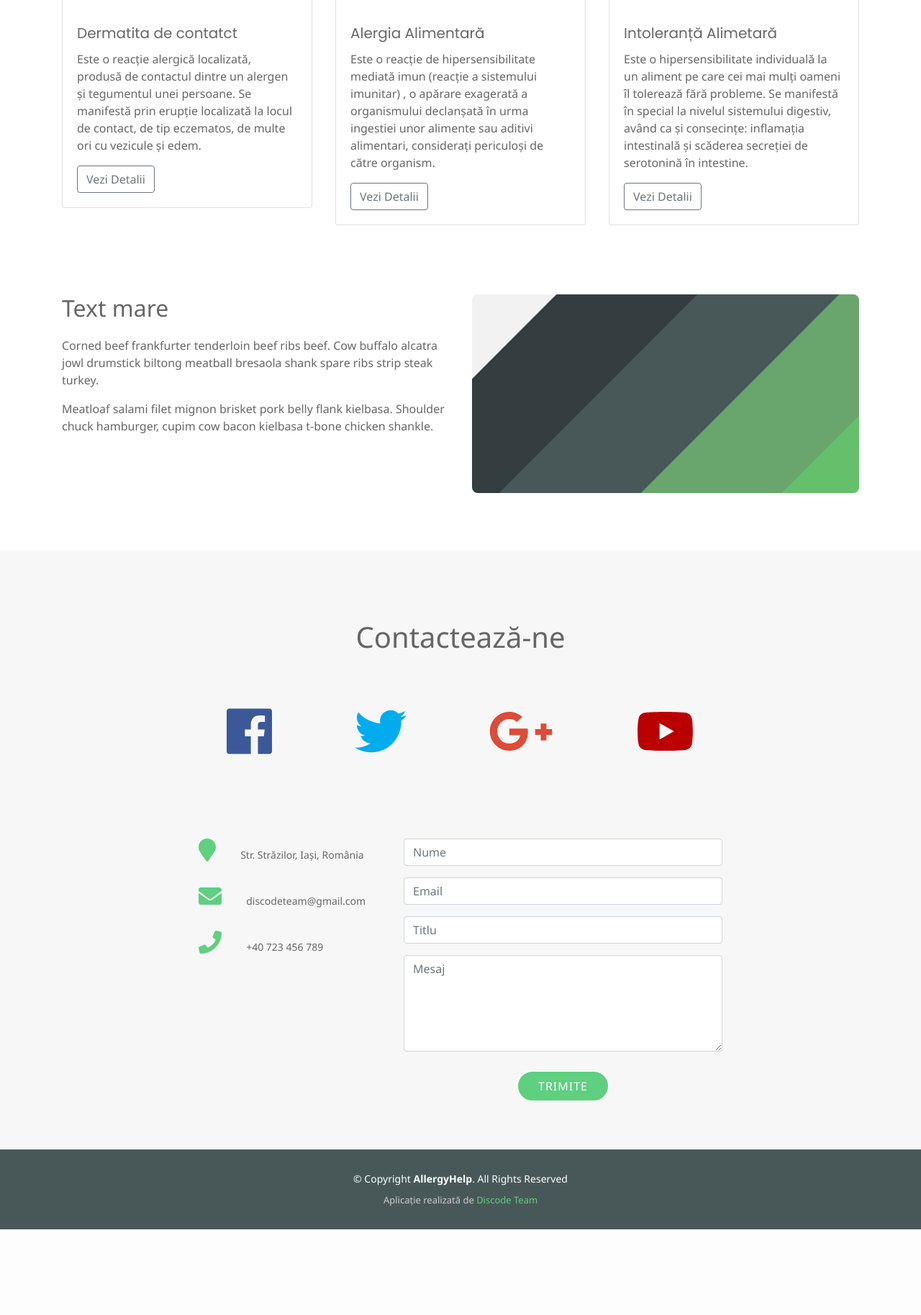
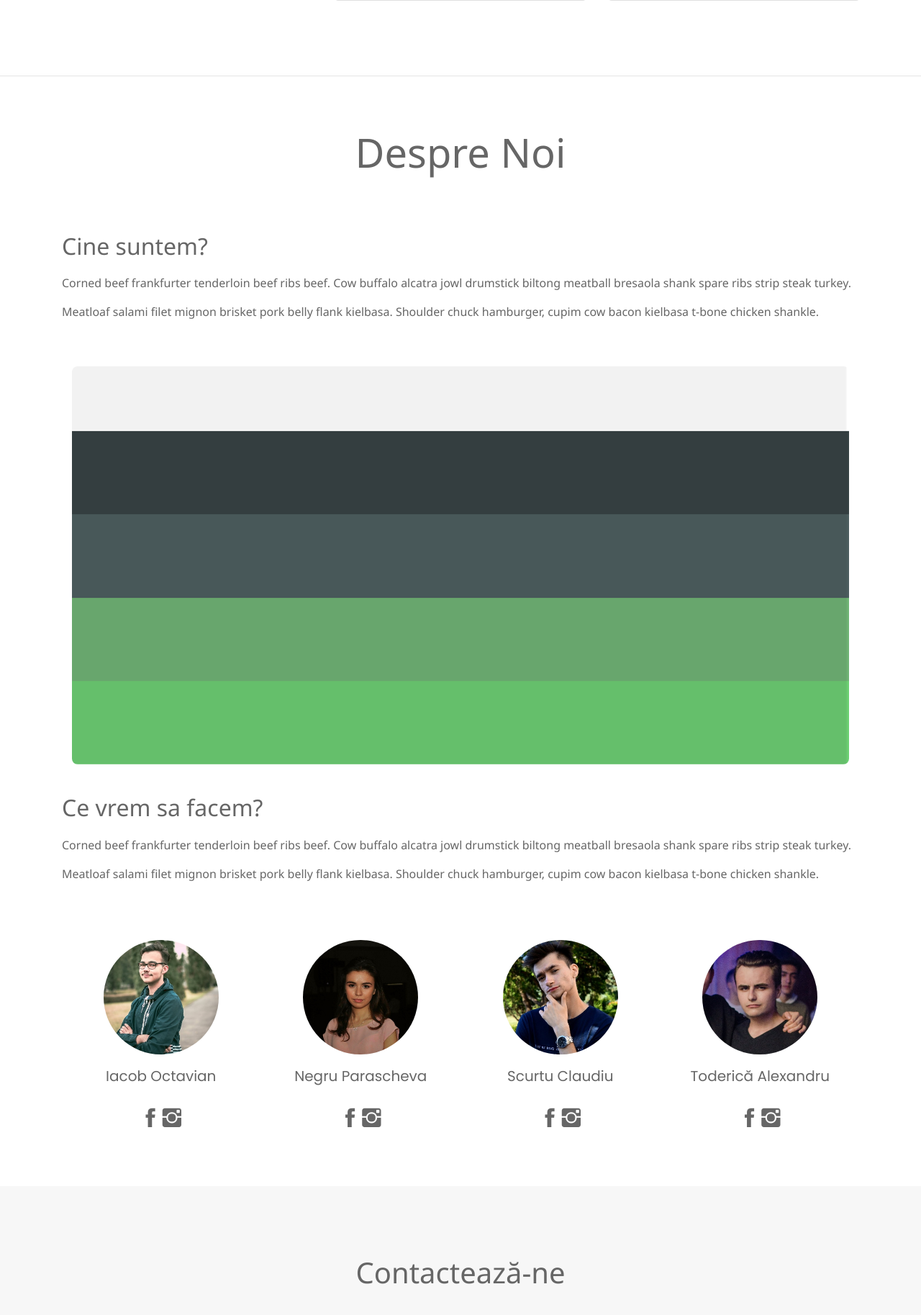
Before and after one commit to octavianiacob/allergyhelp, a PHP site: page / in a window 1280 px wide. Shown: the part 3382-5209 px from the top of the page at 72% size. Before the commit the page ends 5090 px from the top, so only its background shows below. Run offline with PHP 8.4, Linux system fonts and the light colour scheme; some libraries are stand-ins or nearby versions; some web fonts are replaced.

Commit message:
about page

```diff
--- a/assets/css/style.css
+++ b/assets/css/style.css
@@ -205,6 +205,9 @@ button:focus, button:active {
   padding-bottom: 2rem;
 }
 
+button.btn.btn-dark{
+  text-align: center;
+}
 .welcome {
   width: 75%;
   margin: 0 auto;
@@ -488,6 +491,10 @@ figure {
 
 
 /*--About--> */
+#teamphoto {
+  max-width: 100%;
+  height: auto;
+}
 
 #header-about{
     background: rgba(52, 59, 64, 0.9);
@@ -586,7 +593,7 @@ figure {
 }
 
 #team .member .pic img {
-    max-width: 65%;
+    max-width:  65%;
     border-radius: 50%;
 }
 
--- a/index.html
+++ b/index.html
@@ -13,6 +13,7 @@
   <script defer src="https://use.fontawesome.com/releases/v5.0.9/js/all.js"></script>
   <!-- CSS -->
   <link href="assets/css/style.css" rel="stylesheet" />
+  <link href="http://code.ionicframework.com/ionicons/2.0.1/css/ionicons.min.css" rel="stylesheet" />
   <!-- Fonts -->
   <link href="https://fonts.googleapis.com/css?family=Roboto:400,500,700,900" rel="stylesheet">
 
@@ -51,25 +52,6 @@
     </div>
   </section>
 
-  <!--- Jumbotron -->
-  <div class="container-fluid">
-    <div class="row jumbotron">
-	  <div class="container">
-      <div class="col-xs-12 col-sm-12 col-md-9 col-lg-9 col-xl-10">
-        <p class="lead">Bacon ipsum dolor amet boudin pig andouille, buffalo jowl cow venison pork loin frankfurter. Short loin turducken
-          buffalo boudin beef rump ball tip. Pastrami kielbasa pork buffalo swine drumstick. Biltong pancetta chuck ribeye.
-          Porchetta beef hamburger jerky ground round fatback ham hock pig biltong corned beef swine rump bacon beef ribs
-          ball tip.
-        </p>
-      </div>
-	  </div>
-      <div class="col-xs-12 col-sm-12 col-md-3 col-lg-3 col-xl-2">
-        <a href="#">
-          <button type="button" class="btn btn-outline-secondary btn-lg">Buton</button>
-        </a>
-      </div>
-    </div>
-  </div>
 
   <!--- Welcome Section -->
   <div class="container padding">
@@ -225,24 +207,122 @@
 
     </div>
   </div>
+<hr class="my-4">
+  <!--- About -->
+  <div class="container padding">
+    <div class="row welcome text-center">
+      <div class="col-12">
+        <h1 class="display-4">Despre Noi</h1>
+      </div>
+    </div>
 
-  <!--- 2 Column Section -->
-  <div class="container padding">
+
     <div class="row padding">
-      <div class="col-md-12 col-lg-6">
-        <h2>Text mare</h2>
+      <div class="col-md-12 col-lg-12">
+        <h2 style="margin-top: 25px">Cine suntem?</h2>
         <p>Corned beef frankfurter tenderloin beef ribs beef. Cow buffalo alcatra jowl drumstick biltong meatball bresaola shank
           spare ribs strip steak turkey.</p>
 
         <p>Meatloaf salami filet mignon brisket pork belly flank kielbasa. Shoulder chuck hamburger, cupim cow bacon kielbasa
           t-bone chicken shankle.</p>
-        <br>
+
       </div>
-      <div class="col-lg-6">
-        <img src="assets/img/placeholder3.png" class="img-fluid">
+
+    </div>
+                      <!-- Poza de grup -->
+      <div class="container text-center">
+      <img class="img-fluid" id="teamphoto" src="assets/img/placeholder2.png"> </div>
+
+        <div class="row padding">
+          <div class="col-md-12 col-lg-12">
+            <h2 style="margin-top: 25px"> Ce vrem sa facem? </h2>
+            <p>Corned beef frankfurter tenderloin beef ribs beef. Cow buffalo alcatra jowl drumstick biltong meatball bresaola shank spare
+              ribs strip steak turkey.</p>
+
+            <p>Meatloaf salami filet mignon brisket pork belly flank kielbasa. Shoulder chuck hamburger, cupim cow bacon kielbasa t-bone
+              chicken shankle.</p>
+          </div>
+        </div>
+
+        <section id="team">
+          <div class="container wow fadeInUp">
+            <!-- <div class="section-header">
+                      <h3 class="section-title">Echipa</h3>
+                    </div> -->
+            <div class="row">
+              <div class="col-lg-3 col-md-6">
+                <div class="member">
+                  <div class="pic">
+                    <img src="./assets/img/avatars/2.jpg" alt="">
+                  </div>
+                  <h4>Iacob Octavian</h4>
+                  <div class="aboutsocial">
+                    <a target="_blank" class="icon" href="https://www.facebook.com/octavzz">
+                      <i class="ion-social-facebook"></i>
+                    </a>
+                    <a target="_blank" class="icon" href="https://www.instagram.com/octavzz/?hl=en">
+                      <i class="ion-social-instagram"></i>
+                    </a>
+                  </div>
+                </div>
+              </div>
+
+              <div class="col-lg-3 col-md-6">
+                <div class="member">
+                  <div class="pic">
+                    <img src="./assets/img/avatars/4.jpg" alt="">
+                  </div>
+                  <h4>Negru Parascheva</h4>
+                  <div class="aboutsocial">
+                    <a target="_blank" class="icon" href="https://www.facebook.com/parascheva.negru">
+                      <i class="ion-social-facebook"></i>
+                    </a>
+                    <a target="_blank" class="icon" href="https://www.instagram.com/paraschevanegru/">
+                      <i class="ion-social-instagram"></i>
+                    </a>
+                  </div>
+                </div>
+              </div>
+
+              <div class="col-lg-3 col-md-6">
+                <div class="member">
+                  <div class="pic">
+                    <img src="./assets/img/avatars/3.jpg" alt="">
+                  </div>
+                  <h4>Scurtu Claudiu</h4>
+                  <div class="aboutsocial">
+                    <a target="_blank" class="icon" href="https://www.facebook.com/claudiu.scurtu.3">
+                      <i class="ion-social-facebook"></i>
+                    </a>
+                    <a target="_blank" class="icon" href="https://www.instagram.com/claudiuscurtu/?hl=en">
+                      <i class="ion-social-instagram"></i>
+                    </a>
+                  </div>
+                </div>
+              </div>
+
+              <div class="col-lg-3 col-md-6">
+                <div class="member">
+                  <div class="pic">
+                    <img src="./assets/img/avatars/1.jpg" alt="">
+                  </div>
+                  <h4>Toderică Alexandru</h4>
+                  <div class="aboutsocial">
+                    <a target="_blank" class="icon" href="https://www.facebook.com/alexandru.toderica">
+                      <i class="ion-social-facebook"></i>
+                    </a>
+                    <a target="_blank" class="icon" href="https://www.instagram.com/toderrrica/">
+                      <i class="ion-social-instagram"></i>
+                    </a>
+                  </div>
+                </div>
+              </div>
+            </div>
+
+          </div>
+        </section>
+
       </div>
-    </div>
-  </div>
 
   <!--- Social Media -->
 
```
